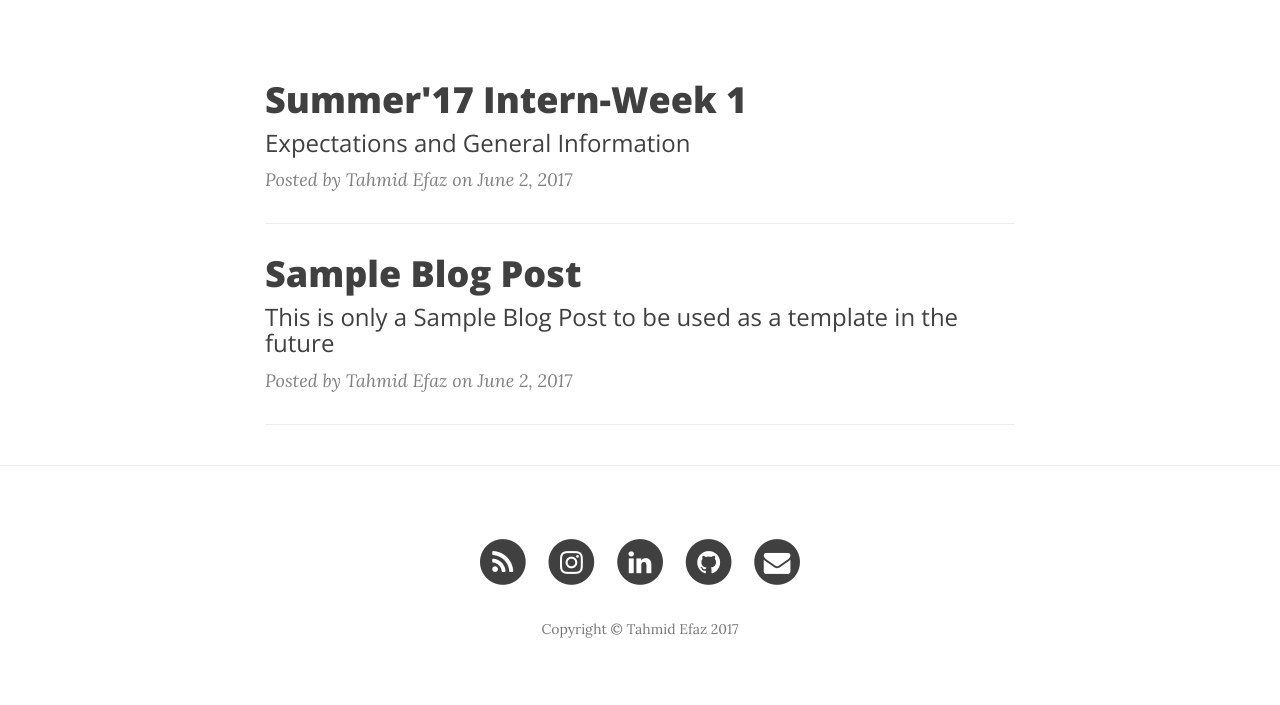
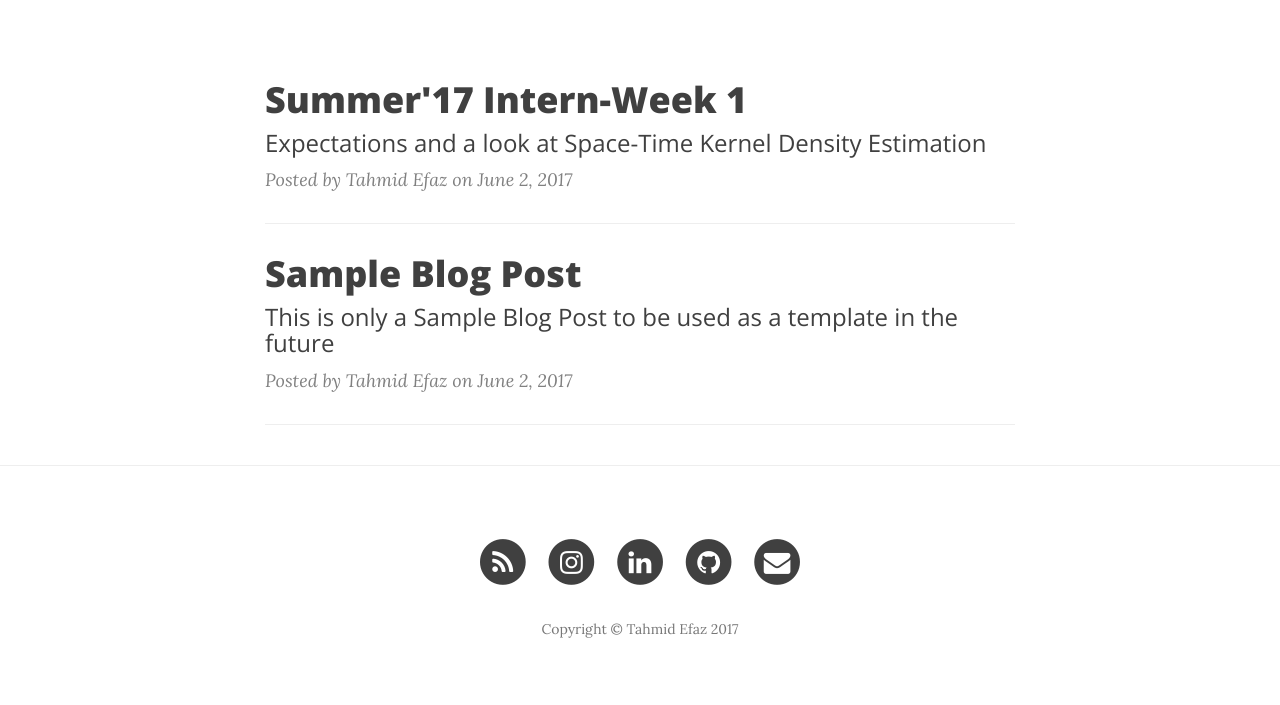
Before and after one commit to tahmidefaz/blog, a Jekyll site: the page built from index.html, in a window 1280 px wide. Shown: the part 448-1153 px from the top of the page. Built offline with Jekyll 4.4.1, drawn with Linux system fonts in a browser that asks for light colours; nearby versions of some CDN libraries; the list of posts is cut into pages by our own code.

Commit message:
Updated blog post 1

```diff
--- a/_posts/2017-06-02-SummerInternWk1.markdown
+++ b/_posts/2017-06-02-SummerInternWk1.markdown
@@ -1,7 +1,7 @@
 ---
 layout:     post
 title:      "Summer'17 Intern-Week 1"
-subtitle:   "Expectations and General Information"
+subtitle:   "Expectations and a look at Space-Time Kernel Density Estimation"
 date:       2017-06-2 08:00:00
 author:     "Tahmid Efaz"
 header-img: "img/post-01-bg.jpg"
```
